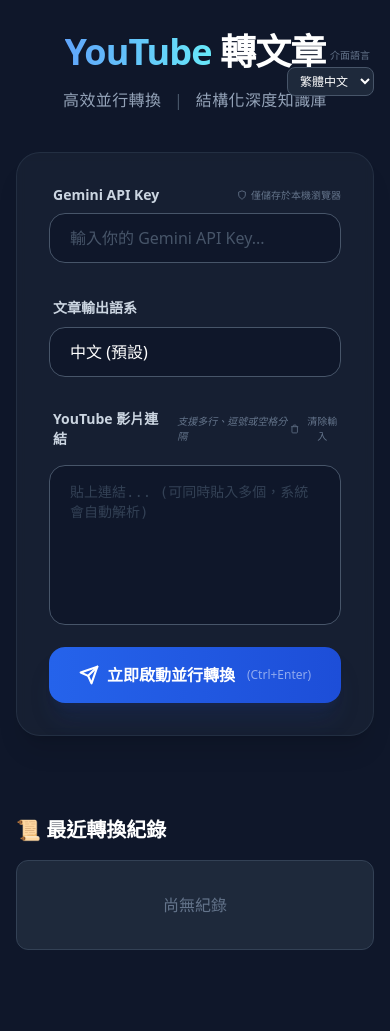
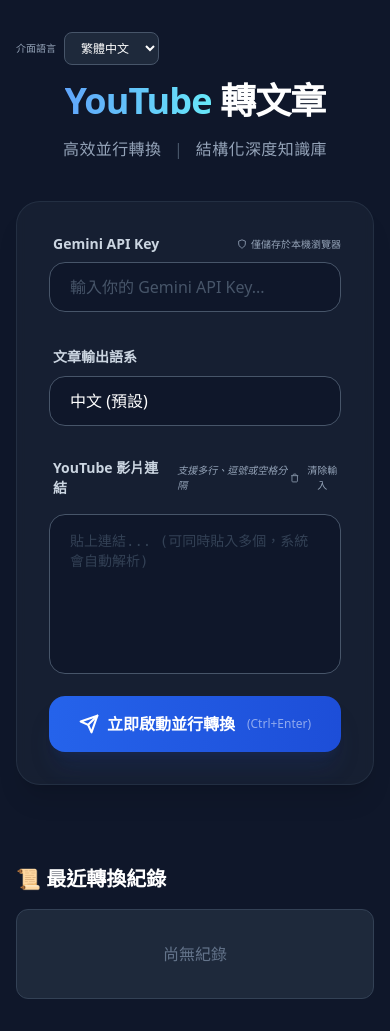
Before and after one commit to lunkerchen/youtube-article-tool, a FastAPI app: page / in a window 390 px wide. Before the commit the page ends 950 px from the top, so only its background shows below. Run offline with FastAPI, Linux system fonts and the light colour scheme; data that the repository does not hold is empty; parts of the project's set-up code (start-up, migrations or seed data) failed here and were passed over; some libraries are stand-ins or nearby versions.

Commit message:
feat: P2-P5 UI/UX — Inter font, CSS vars, a11y, mobile responsive, copy feedback, tab transition

```diff
--- a/app/main.py
+++ b/app/main.py
@@ -80,7 +80,7 @@ def get_best_thumbnail(meta):
     video_id = meta.get("id")
     if not video_id: return ""
     # hqdefault 幾乎所有影片都有，比 maxresdefault 穩定得多
-    return f"https://img.youtube.com/vi/{video_id}/hqdefault.jpg"
+    return f"https://img.youtube.com/vi/{video_id}/sddefault.jpg"
 
 async def call_llm(text, meta, api_key, target_lang="中文"):
     prompt = f"""
--- a/app/templates/index.html
+++ b/app/templates/index.html
@@ -4,9 +4,24 @@
     <meta charset="UTF-8">
     <meta name="viewport" content="width=device-width, initial-scale=1.0">
     <title>YouTube 轉文章工具 v3.2</title>
+    <link rel="preconnect" href="https://fonts.googleapis.com">
+    <link rel="preconnect" href="https://fonts.gstatic.com" crossorigin>
+    <link href="https://fonts.googleapis.com/css2?family=Inter:wght@300;400;500;600;700;800&display=swap" rel="stylesheet">
     <script src="https://cdn.tailwindcss.com"></script>
     <script src="https://cdn.jsdelivr.net/npm/marked/marked.min.js"></script>
     <style>
+        :root {
+            --color-bg: #0f172a;
+            --color-card: #1e293b;
+            --color-surface: #0f172a;
+            --color-accent: #3b82f6;
+            --color-accent-light: #60a5fa;
+            --color-text: #cbd5e1;
+            --color-text-muted: #94a3b8;
+            --color-border: #334155;
+            --radius-card: 1.5rem;
+            --radius-btn: 1rem;
+        }
         /* 高級排版系統 */
         .prose {
             color: #94a3b8;
@@ -77,11 +92,11 @@
 </head>
 <body class="bg-[#0f172a] text-slate-200 min-h-screen font-sans selection:bg-blue-500/30">
     <div class="max-w-4xl mx-auto px-4 py-8 relative">
-        <div class="absolute top-12 right-4 z-50">
-            <div class="flex flex-col gap-1">
-                <label id="uiLangLabel" class="text-[10px] font-medium text-slate-500 text-right block mr-1">介面語言</label>
-                <select id="uiLangSelect" onchange="changeUILanguage()"
-                        class="bg-[#1e293b] border border-slate-600 rounded-lg px-2 py-1 text-xs text-white focus:outline-none focus:ring-2 focus:ring-blue-500 transition-all cursor-pointer">
+        <div class="md:absolute md:top-8 md:right-4 z-50 mb-4 md:mb-0">
+            <div class="flex md:flex-col items-center md:items-end gap-2 md:gap-1">
+                <label id="uiLangLabel" class="text-[10px] font-medium text-slate-400 block">介面語言</label>
+                <select id="uiLangSelect" onchange="changeUILanguage()" aria-label="UI Language"
+                        class="bg-[#1e293b] border border-slate-600 rounded-lg px-3 py-1.5 md:px-2 md:py-1 text-xs text-white focus:outline-none focus:ring-2 focus:ring-blue-500 transition-all cursor-pointer">
                     <option value="zh-TW" selected>繁體中文</option>
                     <option value="zh-CN">简体中文</option>
                     <option value="en">English</option>
@@ -104,7 +119,7 @@
                     <div class="space-y-2">
                         <div class="flex justify-between items-center ml-1">
                             <label class="text-sm font-semibold text-slate-300">Gemini API Key</label>
-                            <span class="text-[10px] text-slate-500 flex items-center gap-1">
+                            <span class="text-[10px] text-slate-400 flex items-center gap-1">
                                 <svg xmlns="http://www.w3.org/2000/svg" width="10" height="10" viewBox="0 0 24 24" fill="none" stroke="currentColor" stroke-width="2"><path d="M12 22s8-4 8-10V5l-8-3-8 3v7c0 6 8 10 8 10z"/></svg>
                                 僅儲存於本機瀏覽器
                             </span>
@@ -132,9 +147,9 @@
                     <div class="flex justify-between items-center ml-1">
                         <div class="flex items-center gap-3">
                             <label class="text-sm font-semibold text-slate-300">YouTube 影片連結</label>
-                            <span class="text-[10px] text-slate-500 italic">支援多行、逗號或空格分隔</span>
+                            <span class="text-[10px] text-slate-400 italic">支援多行、逗號或空格分隔</span>
                         </div>
-                        <button onclick="clearInput()" class="text-[10px] text-slate-500 hover:text-red-400 transition-colors flex items-center gap-1">
+                        <button onclick="clearInput()" class="text-[10px] text-slate-400 hover:text-red-400 transition-colors flex items-center gap-1">
                             <svg xmlns="http://www.w3.org/2000/svg" width="10" height="10" viewBox="0 0 24 24" fill="none" stroke="currentColor" stroke-width="2"><path d="M3 6h18m-2 0v14c0 1-1 2-2 2H7c-1 0-2-1-2-2V6m3 0V4c0-1 1-2 2-2h4c1 0 2 1 2 2v2"/></svg>
                             清除輸入
                         </button>
@@ -143,7 +158,7 @@
                               class="w-full h-40 bg-[#0f172a] border border-slate-600 focus:border-blue-500 rounded-2xl px-5 py-4 text-white focus:outline-none focus:ring-4 focus:ring-blue-500/10 transition-all resize-none placeholder:text-slate-700 font-mono text-sm"></textarea>
 
                     <button id="convertBtn" onclick="convert()"
-                            class="w-full bg-gradient-to-r from-blue-600 to-blue-700 hover:from-blue-500 hover:to-blue-600 text-white font-bold py-4 rounded-2xl transition-all active:scale-[0.98] disabled:opacity-50 shadow-xl shadow-blue-900/20 flex items-center justify-center gap-2 group">
+                            class="w-full bg-gradient-to-r from-blue-600 to-blue-700 hover:from-blue-500 hover:to-blue-600 text-white font-bold py-4 rounded-2xl transition-all active:scale-[0.98] disabled:opacity-50 disabled:cursor-not-allowed shadow-xl shadow-blue-900/20 flex items-center justify-center gap-2 group">
                         <svg class="group-hover:rotate-12 transition-transform" xmlns="http://www.w3.org/2000/svg" width="20" height="20" viewBox="0 0 24 24" fill="none" stroke="currentColor" stroke-width="2.5" stroke-linecap="round" stroke-linejoin="round"><path d="m22 2-7 20-4-9-9-4Z"/><path d="M22 2 11 13"/></svg>
                         立即啟動並行轉換 <span class="text-xs font-normal opacity-50 ml-1">(Ctrl+Enter)</span>
                     </button>
@@ -186,11 +201,11 @@
                     <!-- 分頁標籤將由 JS 動態生成 -->
                 </div>
                 <div class="flex gap-2 w-full md:w-auto shrink-0 border-t md:border-t-0 border-slate-700 pt-3 md:pt-0">
-                    <button onclick="downloadMarkdown()" class="flex-1 md:flex-none bg-slate-700 hover:bg-slate-600 text-white px-4 py-2 rounded-xl text-xs transition-all flex items-center justify-center gap-1.5">
+                    <button onclick="downloadMarkdown()" class="flex-1 md:flex-none bg-slate-700 hover:bg-slate-600 text-white px-2.5 md:px-4 py-1.5 md:py-2 rounded-xl text-[11px] md:text-xs transition-all flex items-center justify-center gap-1.5">
                         <svg xmlns="http://www.w3.org/2000/svg" width="14" height="14" viewBox="0 0 24 24" fill="none" stroke="currentColor" stroke-width="2"><path d="M21 15v4a2 2 0 0 1-2 2H5a2 2 0 0 1-2-2v-4"></path><polyline points="7 10 12 15 17 10"></polyline><line x1="12" y1="15" x2="12" y2="3"></line></svg>
                         下載 MD
                     </button>
-                    <button onclick="copyMarkdown()" class="flex-1 md:flex-none bg-blue-600/20 hover:bg-blue-600/30 text-blue-400 px-4 py-2 rounded-xl text-xs transition-all flex items-center justify-center gap-1.5 border border-blue-500/20">
+                    <button onclick="copyMarkdown()" class="flex-1 md:flex-none bg-blue-600/20 hover:bg-blue-600/30 text-blue-400 px-2.5 md:px-4 py-1.5 md:py-2 rounded-xl text-[11px] md:text-xs transition-all flex items-center justify-center gap-1.5 border border-blue-500/20">
                         <svg xmlns="http://www.w3.org/2000/svg" width="14" height="14" viewBox="0 0 24 24" fill="none" stroke="currentColor" stroke-width="2"><rect x="9" y="9" width="13" height="13" rx="2" ry="2"></rect><path d="M5 15H4a2 2 0 0 1-2-2V4a2 2 0 0 1 2-2h9a2 2 0 0 1 2 2v1"></path></svg>
                         複製內容
                     </button>
@@ -351,11 +366,8 @@
         function clearInput() {
             const input = document.getElementById('urlInput');
             if (!input.value) return;
-            const lang = document.getElementById('uiLangSelect').value;
-            showConfirm(i18n[lang].clearConfirm, () => {
-                input.value = '';
-                input.focus();
-            });
+            input.value = '';
+            input.focus();
         }
 
         function switchResult(index) {
@@ -369,9 +381,11 @@
                 if (i === index) {
                     tab.classList.remove('bg-slate-800', 'text-slate-400');
                     tab.classList.add('bg-blue-600', 'text-white', 'shadow-lg', 'shadow-blue-900/40');
+                    tab.setAttribute('aria-selected', 'true');
                 } else {
                     tab.classList.add('bg-slate-800', 'text-slate-400');
                     tab.classList.remove('bg-blue-600', 'text-white', 'shadow-lg', 'shadow-blue-900/40');
+                    tab.setAttribute('aria-selected', 'false');
                 }
             });
         }
@@ -383,6 +397,8 @@
             results.forEach((res, i) => {
                 const btn = document.createElement('button');
                 btn.className = `result-tab flex-shrink-0 px-4 py-2 rounded-xl text-xs font-medium transition-all ${i === 0 ? 'bg-blue-600 text-white shadow-lg shadow-blue-900/40' : 'bg-slate-800 text-slate-400 hover:bg-slate-700'}`;
+                btn.setAttribute('role', 'tab');
+                btn.setAttribute('aria-selected', i === 0 ? 'true' : 'false');
                 const shortTitle = res.title.length > 12 ? res.title.substring(0, 12) + '...' : res.title;
                 btn.innerText = `📄 ${shortTitle}`;
                 btn.onclick = () => switchResult(i);
@@ -472,6 +488,7 @@
 
         function showToast(message, type = 'info') {
             const toast = document.createElement('div');
+            toast.setAttribute('role', 'alert');
             toast.className = `fixed bottom-4 right-4 px-4 py-2 rounded-lg text-white text-sm transition-all duration-300 transform translate-y-0 z-[100] ${
                 type === 'error' ? 'bg-red-600' : 'bg-blue-600'
             }`;
@@ -522,7 +539,7 @@
                         </div>
                         <div class="flex-1 min-w-0">
                             <div class="text-white font-medium mb-1 truncate group-hover:text-blue-400 transition-all overflow-hidden whitespace-nowrap text-ellipsis">${item.title}</div>
-                            <div class="text-xs text-slate-500 truncate overflow-hidden whitespace-nowrap text-ellipsis">${item.date} · ${item.url}</div>
+                            <div class="text-xs text-slate-400 truncate overflow-hidden whitespace-nowrap text-ellipsis">${item.date} · ${item.url}</div>
                         </div>
                         <div class="flex-shrink-0 ml-2">
                             <button onclick="event.stopPropagation(); deleteItem('${item.url}')" class="p-2 hover:bg-red-500/20 rounded-lg text-slate-500 hover:text-red-400 transition-all" title="刪除">
@@ -541,7 +558,12 @@
             currentArticle = article;
             currentTitle = title;
             document.getElementById('emptyState').classList.add('hidden');
-            document.getElementById('result').innerHTML = marked.parse(article);
+            const resultDiv = document.getElementById('result');
+            resultDiv.classList.add('opacity-0');
+            setTimeout(() => {
+                resultDiv.innerHTML = marked.parse(article);
+                resultDiv.classList.remove('opacity-0');
+            }, 100);
             document.getElementById('resultContainer').classList.remove('hidden');
             window.scrollTo({ top: 0, behavior: 'smooth' });
         }
@@ -562,6 +584,16 @@
             if(!currentArticle) return;
             await navigator.clipboard.writeText(currentArticle);
             const lang = document.getElementById('uiLangSelect').value;
+            const btn = document.querySelector('button[onclick="copyMarkdown()"]');
+            const origHtml = btn.innerHTML;
+            btn.innerHTML = '<svg xmlns="http://www.w3.org/2000/svg" width="14" height="14" viewBox="0 0 24 24" fill="none" stroke="currentColor" stroke-width="2"><polyline points="20 6 9 17 4 12"></polyline></svg> ' + (lang === 'ja' ? 'コピー完了' : (lang === 'en' ? 'Copied' : '已複製'));
+            btn.classList.add('bg-green-600/20', 'text-green-400', 'border-green-500/30');
+            btn.classList.remove('bg-blue-600/20', 'text-blue-400', 'border-blue-500/20');
+            setTimeout(() => {
+                btn.innerHTML = origHtml;
+                btn.classList.remove('bg-green-600/20', 'text-green-400', 'border-green-500/30');
+                btn.classList.add('bg-blue-600/20', 'text-blue-400', 'border-blue-500/20');
+            }, 1500);
             showToast(i18n[lang].copySuccess);
         }
 
```
